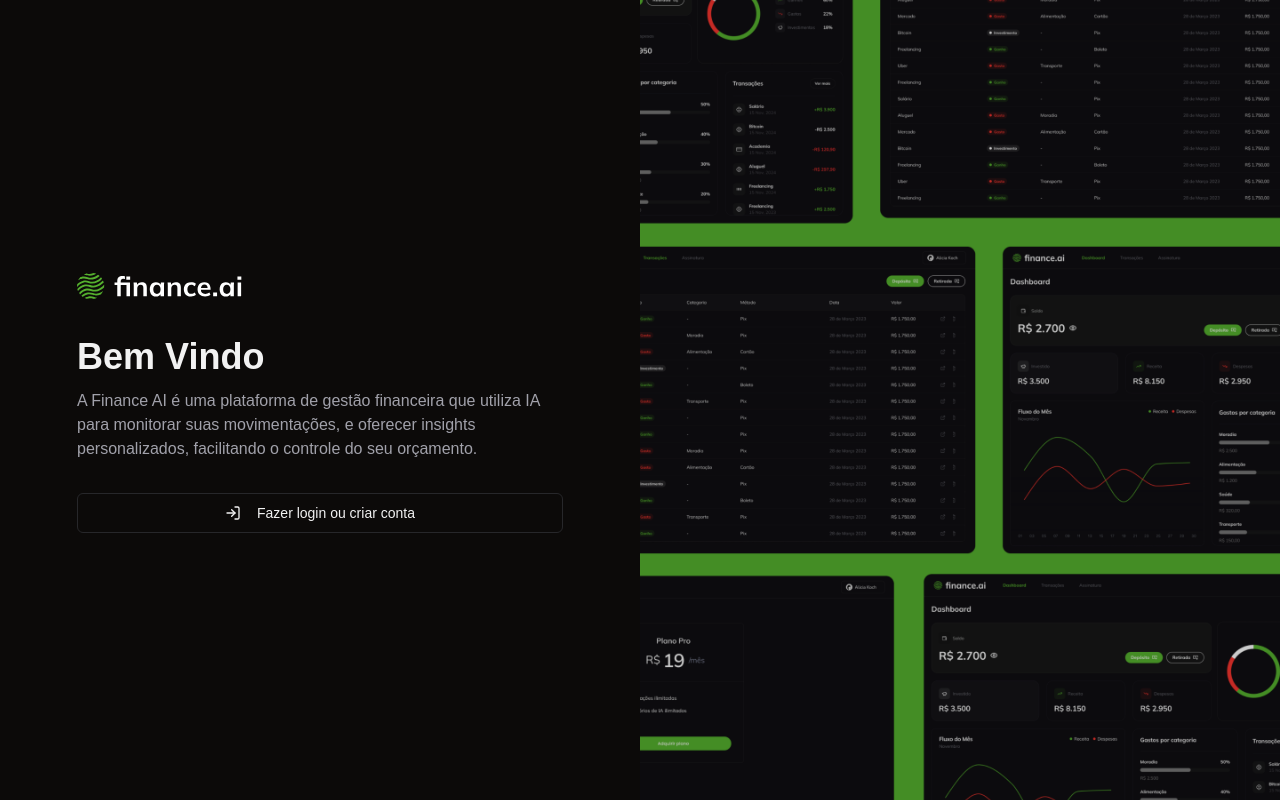
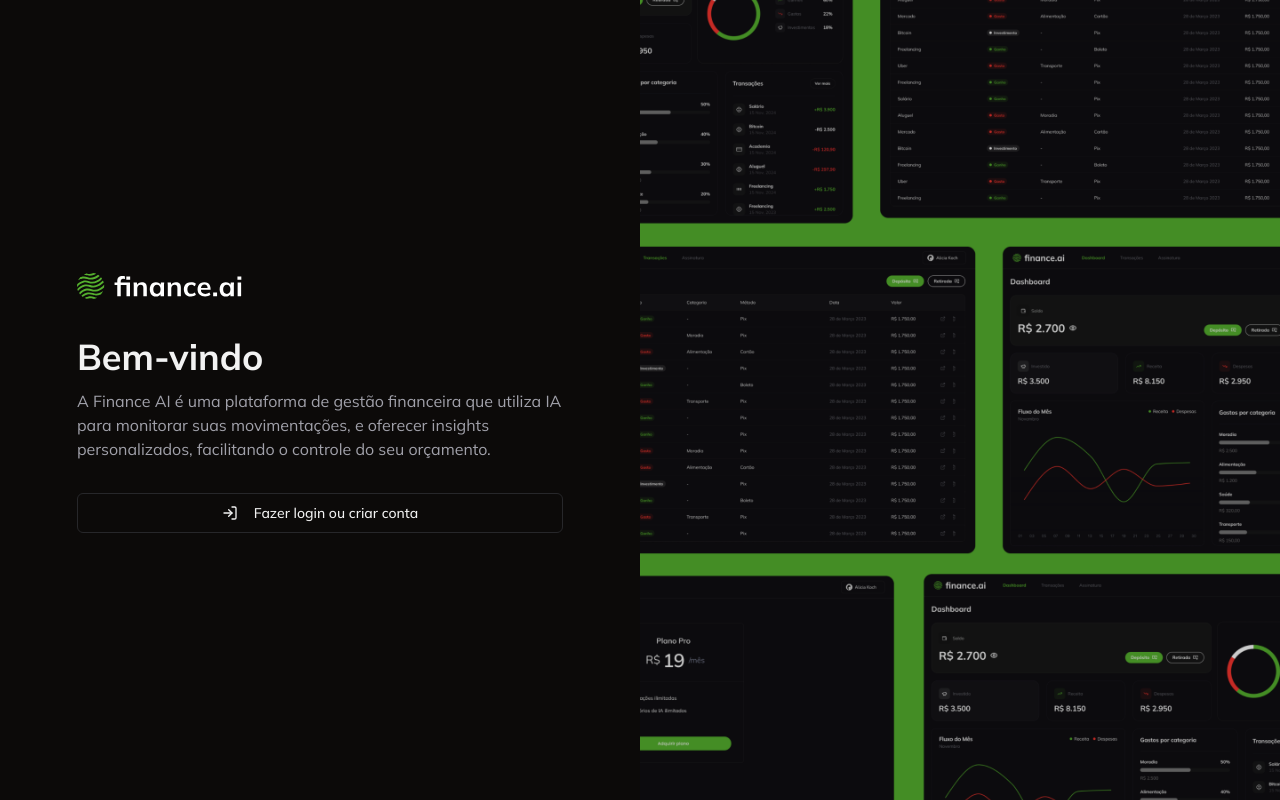
Before and after one commit to Revitte/FinanceAI, a Next.js app: page /login in a window 1280 px wide. Built offline with nearby package versions, Linux system fonts and the light colour scheme; no server answers.

Commit message:
feat: update to mulish

```diff
--- a/app/layout.tsx
+++ b/app/layout.tsx
@@ -1,18 +1,11 @@
 import type { Metadata } from "next";
-import localFont from "next/font/local";
+import { Mulish } from "next/font/google";
 import "./globals.css";
 import { ClerkProvider } from "@clerk/nextjs";
 import { dark } from "@clerk/themes";
 
-const geistSans = localFont({
-  src: "./fonts/GeistVF.woff",
-  variable: "--font-geist-sans",
-  weight: "100 900",
-});
-const geistMono = localFont({
-  src: "./fonts/GeistMonoVF.woff",
-  variable: "--font-geist-mono",
-  weight: "100 900",
+const mulish = Mulish({
+  subsets: ["latin-ext"],
 });
 
 export const metadata: Metadata = {
@@ -27,9 +20,7 @@
 }>) {
   return (
     <html lang="en">
-      <body
-        className={`${geistSans.variable} ${geistMono.variable} dark antialiased`}
-      >
+      <body className={`${mulish.className} dark antialiased`}>
         <ClerkProvider
           appearance={{
             baseTheme: dark,
--- a/app/login/page.tsx
+++ b/app/login/page.tsx
@@ -22,8 +22,8 @@
           className="mb-8"
         />
 
-        <h1 className="mb-3 text-4xl font-bold">Bem Vindo</h1>
-        <p className="text-muted-foreground mb-8">
+        <h1 className="mb-3 text-4xl font-bold">Bem-vindo</h1>
+        <p className="mb-8 text-muted-foreground">
           A Finance AI é uma plataforma de gestão financeira que utiliza IA para
           monitorar suas movimentações, e oferecer insights personalizados,
           facilitando o controle do seu orçamento.
```
Also changed, not shown: app/fonts/GeistMonoVF.woff (deleted), app/fonts/GeistVF.woff (deleted).
